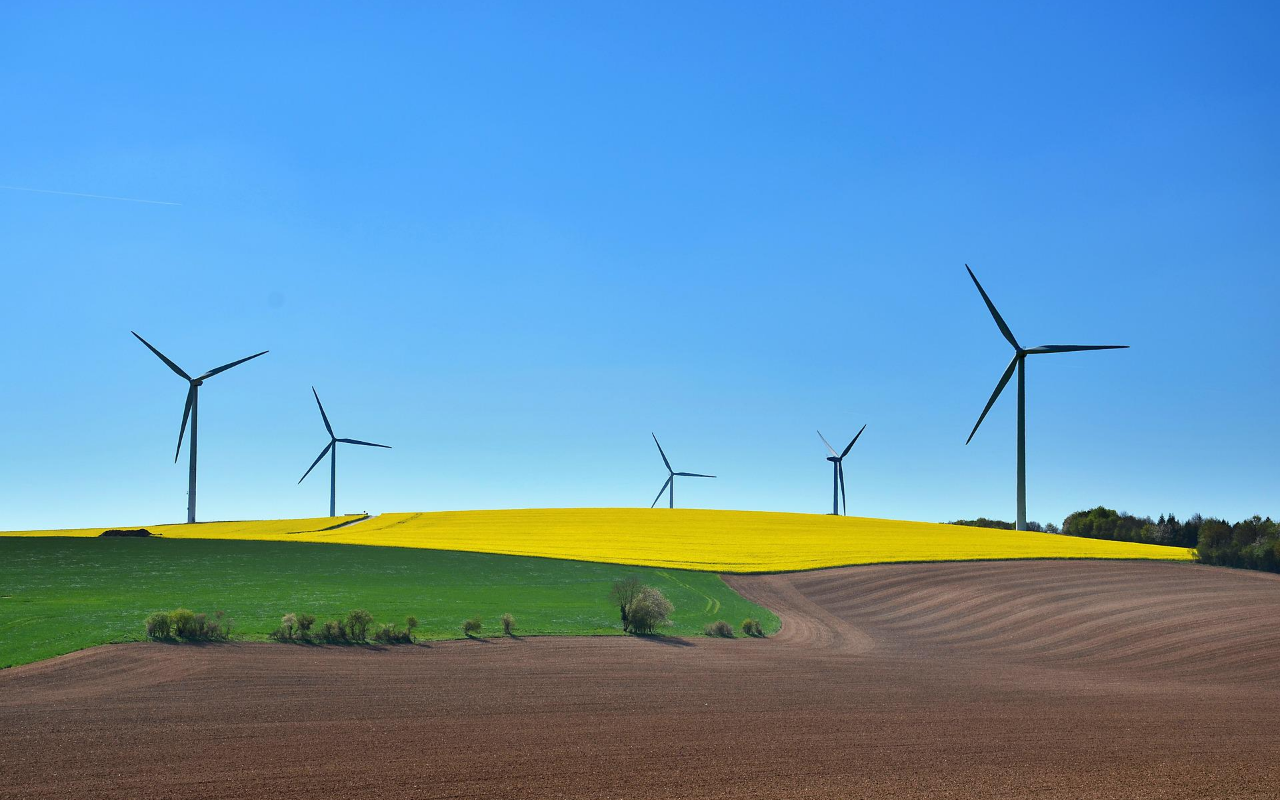
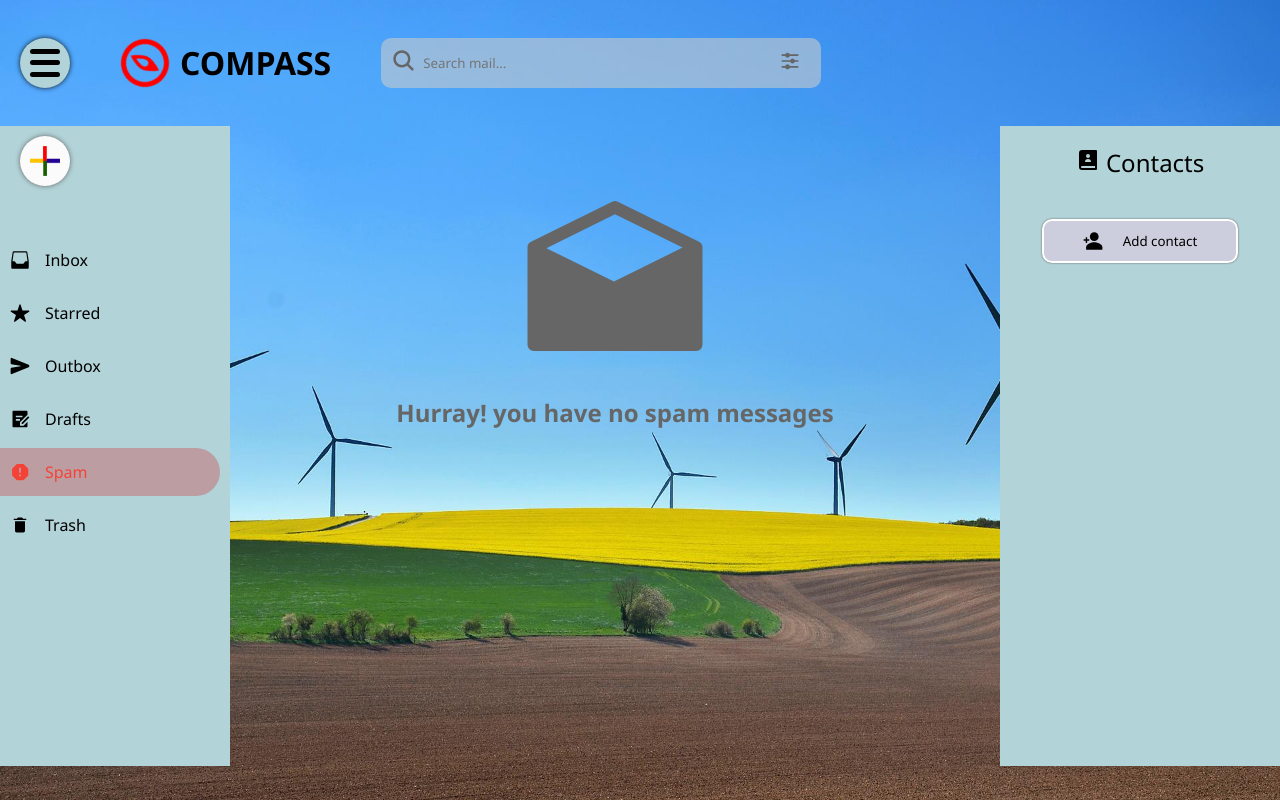
Before and after one commit to Xyzeebit/compass-mail-app, a React (Create React App) app in the folder client/: page /spam in a window 1280 px wide. Before the commit this address had no page. Built offline with nearby package versions, Linux system fonts and the light colour scheme.

Commit message:
added authentication page

```diff
--- a/client/src/App.js
+++ b/client/src/App.js
@@ -13,6 +13,7 @@ import Drafts from './pages/Drafts';
 import Trash from './pages/Trash';
 import Spam from './pages/Spam';
 import ComposePage from './pages/Compose';
+import Auth from './pages/Auth';
 
 //////////////////////////////
 
@@ -37,19 +38,25 @@ function App() {
 
         <Route path="/mail" element={<Home />} />
 
-        <Route path="/mail/inbox" element={<Inbox />} />
+        <Route path="/auth" element={<Auth />} />
 
-        <Route path="/mail/outbox" element={<Outbox />} />
+        <Route path="/auth/signup" element={<Auth />} />
 
-        <Route path="/mail/starred" element={<Starred />} />
+        <Route path="/auth/signin" element={<Auth />} />
 
-        <Route path="/mail/Drafts" element={<Drafts />} />
+        <Route path="/inbox" element={<Inbox />} />
 
-        <Route path="/mail/trash" element={<Trash />} />
+        <Route path="/outbox" element={<Outbox />} />
 
-        <Route path="/mail/spam" element={<Spam />} />
+        <Route path="/starred" element={<Starred />} />
 
-        <Route path="/mail/compose" element={<ComposePage />} />
+        <Route path="/Drafts" element={<Drafts />} />
+
+        <Route path="/trash" element={<Trash />} />
+
+        <Route path="/spam" element={<Spam />} />
+
+        <Route path="/compose" element={<ComposePage />} />
       </Routes>
     </Router>
   );
--- a/client/src/components/Contacts.jsx
+++ b/client/src/components/Contacts.jsx
@@ -18,7 +18,7 @@ export default function Contacts({ contacts, dispatch }) {
 
   const handleClick = email => {
     dispatch({ type: 'TO', to: email });
-    navigate('/mail/compose');
+    navigate('/compose');
   }
 
   useEffect(() => {
--- a/client/src/components/SideBar.jsx
+++ b/client/src/components/SideBar.jsx
@@ -15,7 +15,7 @@ export default function SideBar({ sidebar, dispatch }) {
   const { open } = sidebar;
 
   const handleCompose = () => {
-    navigate('/mail/compose');
+    navigate('/compose');
   };
 
   const closeSidebar = () => {
@@ -45,7 +45,7 @@ export default function SideBar({ sidebar, dispatch }) {
 
       <nav className={open ? 'expand' : ''} onClick={closeSidebar}>
         <NavLink
-          to="/mail/inbox"
+          to="/inbox"
           title="Inbox mail"
           className={({ isActive }) => isActive ? 'active' : ''}
         >
@@ -56,7 +56,7 @@ export default function SideBar({ sidebar, dispatch }) {
         </NavLink>
 
         <NavLink
-          to="/mail/starred"
+          to="/starred"
           title="Starred mail"
           className={({ isActive }) => isActive ? 'active' : ''}
         >
@@ -67,7 +67,7 @@ export default function SideBar({ sidebar, dispatch }) {
         </NavLink>
 
         <NavLink
-          to="/mail/outbox"
+          to="/outbox"
           title="Outbox"
           className={({ isActive }) => isActive ? 'active' : ''}
         >
@@ -78,7 +78,7 @@ export default function SideBar({ sidebar, dispatch }) {
         </NavLink>
 
         <NavLink
-          to="/mail/drafts"
+          to="/drafts"
           title="Drafts"
           className={({ isActive }) => isActive ? 'active' : ''}
         >
@@ -89,7 +89,7 @@ export default function SideBar({ sidebar, dispatch }) {
         </NavLink>
 
         <NavLink
-          to="/mail/spam"
+          to="/spam"
           title="Spam mail"
           className={({ isActive }) => isActive ? 'active' : ''}
         >
@@ -100,7 +100,7 @@ export default function SideBar({ sidebar, dispatch }) {
         </NavLink>
 
         <NavLink
-          to="/mail/trash"
+          to="/trash"
           title="Trash"
           className={({ isActive }) => isActive ? 'active' : ''}
         >
```
